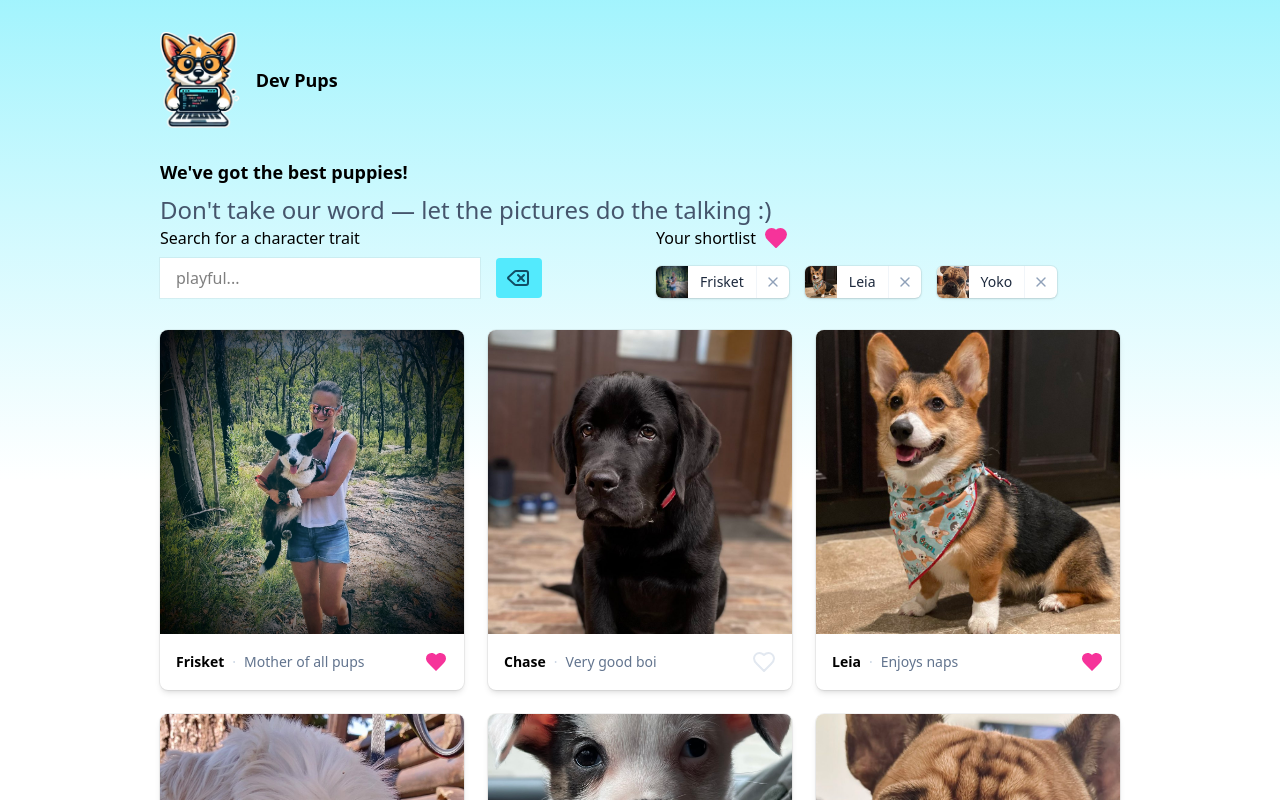
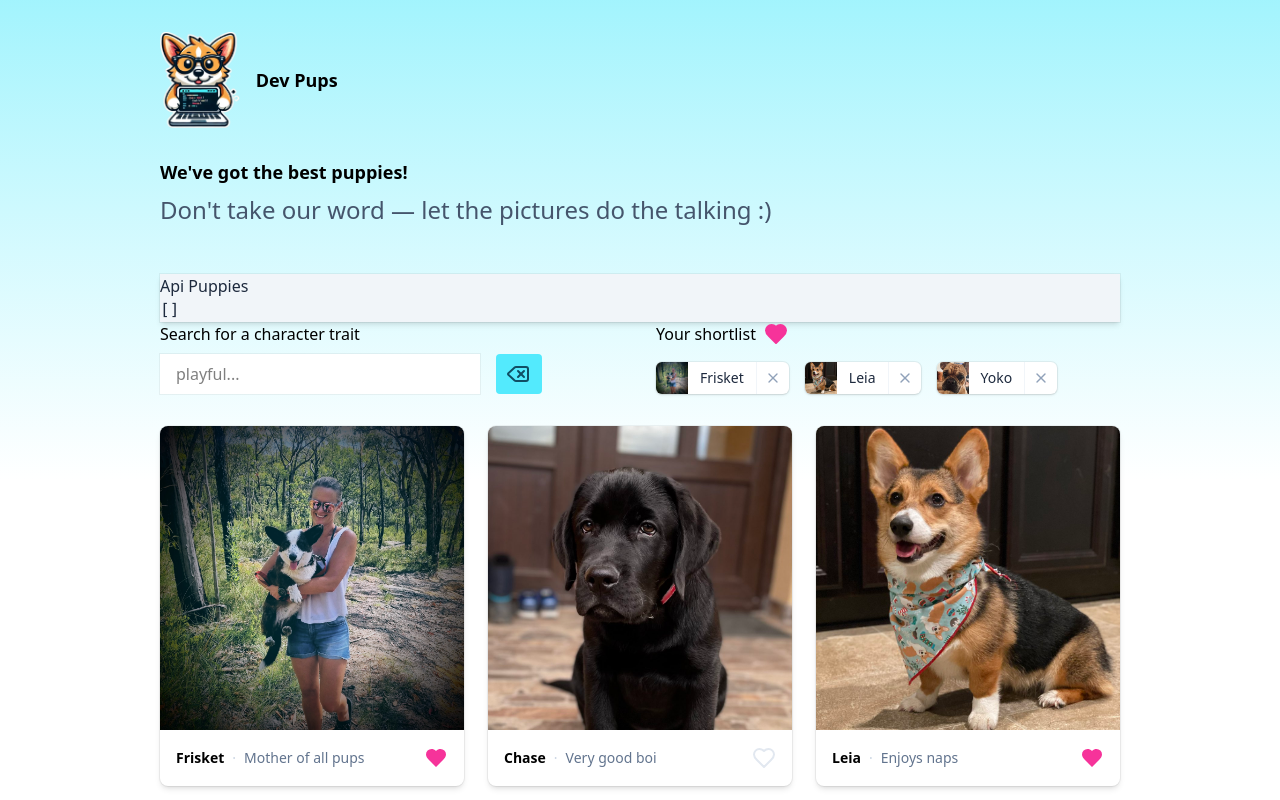
Before and after one commit to PicaPrime/Insta-Pets, a React (Vite) app: page / in a window 1280 px wide. Shown: the top 800 px of the page. Built offline with nearby package versions, Linux system fonts and the light colour scheme; no server answers.

Commit message:
data fetching done

```diff
--- a/src/App.tsx
+++ b/src/App.tsx
@@ -5,7 +5,8 @@ import Layout from "./components/Layout";
 import PuppiesList from "./components/PuppiesList";
 import PuppyForm from "./components/PuppyForm";
 import { puppies as puppiesData, Puppy } from "./assets/data";
-import { useState } from "react";
+import { useEffect, useState } from "react";
+import { LoaderCircle } from "lucide-react";
 
 function App() {
   const [likedPuppies, setLikedPuppies] = useState<number[]>([1, 3, 6]);
@@ -16,6 +17,7 @@ function App() {
       <Layout>
         <Header></Header>
 
+        <ApiPuppies />
         <PuppiesList
           searchQuery={searchQuery}
           setSearchQuery={setSearchQuery}
@@ -30,4 +32,55 @@ function App() {
   );
 }
 
+function ApiPuppies() {
+  const [apiPuppies, setApiPuppies] = useState<[]>([]);
+  const [isLoading, setIsLoading] = useState<boolean>(false);
+  const [error, setError] = useState<string>("");
+
+  useEffect(
+    () => {
+      // fetch puppies form API
+      setIsLoading(true);
+      async function fetchPuppies() {
+        try {
+          const response = await fetch("http://127.0.0.1:8000/api/puppies");
+          if (!response.ok) {
+            // throw new Error("Network response was not ok");
+            const errorData = await response.json();
+            setError(errorData.message);
+            throw errorData;
+          }
+          const data = await response.json();
+          // console.log(data);
+          setApiPuppies(data);
+        } catch (error) {
+          console.error("Error fetching puppies:", error);
+        }
+        setIsLoading(false);
+      }
+
+      fetchPuppies();
+    },
+    [
+      // re run the effect
+    ]
+  );
+  return (
+    <div className="mt-12 bg-slate-100 text-slate-800 shadow-md ring ring-black/5">
+      <p>Api Puppies</p>
+
+      {isLoading && !error ?  (<LoaderCircle className="animate-spin stroke-slate-300" />) : (<pre className="">{JSON.stringify(apiPuppies, null, 2)}</pre>)}
+
+      {error && <p className="text-red-500">{error}</p>}
+
+
+      {/* the bellow commented lines are not working and IDK why */}
+      {/* {apiPuppies.length > 0 && (
+        <pre className="">{JSON.stringify(apiPuppies, null, 2)}</pre>
+      )} */}
+
+    </div>
+  );
+}
+
 export default App;
```
